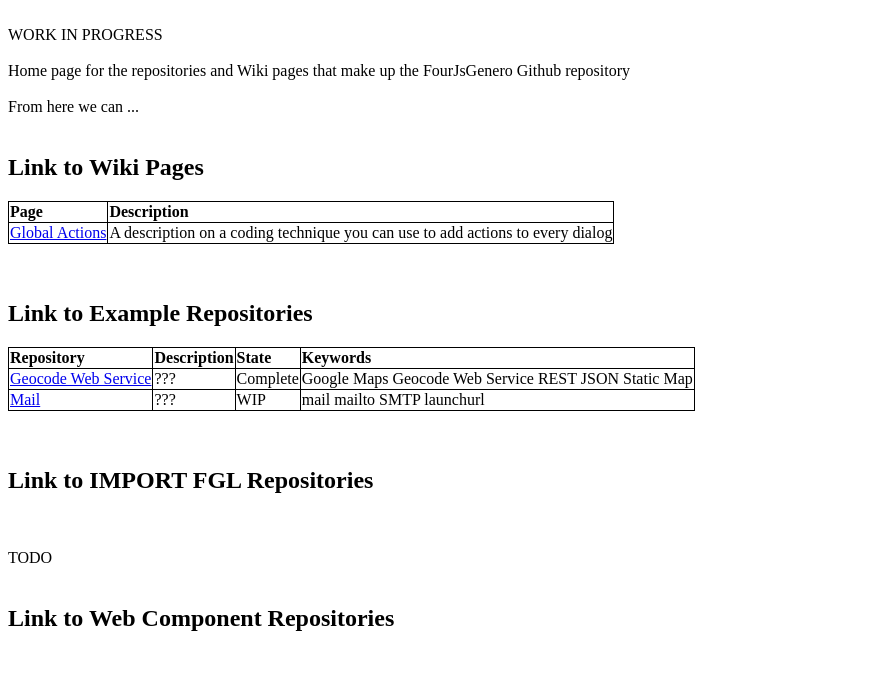
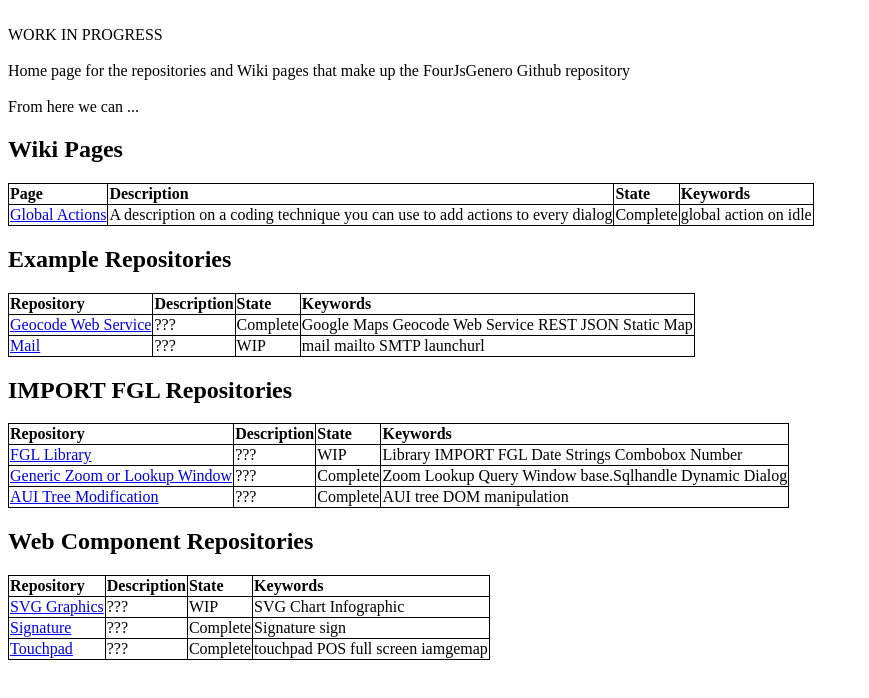
Before and after one commit to FourjsGenero/FourjsGenero.github.io, a plain HTML site: page index.html in a window 1280 px wide. Shown: the whole page, without its empty margins (0-869 px from the left). Drawn offline with Linux system fonts and the light colour scheme.

Commit message:
Update index.html

```diff
--- a/index.html
+++ b/index.html
@@ -19,24 +19,31 @@ th {
     <br>
     <br>From here we can ...
     <br>
-    <br><h2>Link to Wiki Pages</h2>
+    <h2>Wiki Pages</h2>
     <table>
-      <tr><th>Page</th><th>Description</th></tr>
-      <tr><td><a href="https://github.com/FourjsGenero/FourjsGenero.github.io/wiki/Global-Actions">Global Actions</a></td><td>A description on a coding technique you can use to add actions to every dialog</td></tr>
+      <tr><th>Page</th><th>Description</th><th>State</th><th>Keywords</th></tr>
+      <tr><td><a href="https://github.com/FourjsGenero/FourjsGenero.github.io/wiki/Global-Actions">Global Actions</a></td><td>A description on a coding technique you can use to add actions to every dialog</td><td>Complete</td><td>global action on idle</td></tr>
     </table>
-    <br>
-    <br><h2>Link to Example Repositories</h2>
+    <h2>Example Repositories</h2>
     <table>
       <tr><th>Repository</th><th>Description</th><th>State</th><th>Keywords</th></tr>
       <tr><td><a href="https://github.com/FourjsGenero/ex_geocode">Geocode Web Service</a></td><td>???</td><td>Complete</td><td>Google Maps Geocode Web Service REST JSON Static Map</td></tr>
       <tr><td><a href="https://github.com/FourjsGenero/ex_mail">Mail</a></td><td>???</td><td>WIP</td><td>mail mailto SMTP launchurl</td></tr>
     </table>
-    <br>
-    <br><h2>Link to IMPORT FGL Repositories</h2>
-    <br>
-    <br>TODO
-    <br>
-    <br><h2>Link to Web Component Repositories</h2>
+    <h2>IMPORT FGL Repositories</h2>
+     <table>
+      <tr><th>Repository</th><th>Description</th><th>State</th><th>Keywords</th></tr>
+      <tr><td><a href="https://github.com/FourjsGenero/fgl_lib">FGL Library</a></td><td>???</td><td>WIP</td><td>Library IMPORT FGL Date Strings Combobox Number</td></tr>
+      <tr><td><a href="https://github.com/FourjsGenero/fgl_zoom">Generic Zoom or Lookup Window</a></td><td>???</td><td>Complete</td><td>Zoom Lookup Query Window base.Sqlhandle Dynamic Dialog</td></tr>
+      <tr><td><a href="https://github.com/FourjsGenero/fgl_aui">AUI Tree Modification</a></td><td>???</td><td>Complete</td><td>AUI tree DOM manipulation</td></tr>
+    </table>
+    <h2>Web Component Repositories</h2>
+     <table>
+      <tr><th>Repository</th><th>Description</th><th>State</th><th>Keywords</th></tr>
+      <tr><td><a href="https://github.com/FourjsGenero/wc_svg">SVG Graphics</a></td><td>???</td><td>WIP</td><td>SVG Chart Infographic</td></tr>
+      <tr><td><a href="https://github.com/FourjsGenero/wc_signature">Signature</a></td><td>???</td><td>Complete</td><td>Signature sign</td></tr>
+      <tr><td><a href="https://github.com/FourjsGenero/wc_touchpad">Touchpad</a></td><td>???</td><td>Complete</td><td>touchpad POS full screen iamgemap</td></tr>
+    </table>
 
   </body>
 </html>
```
